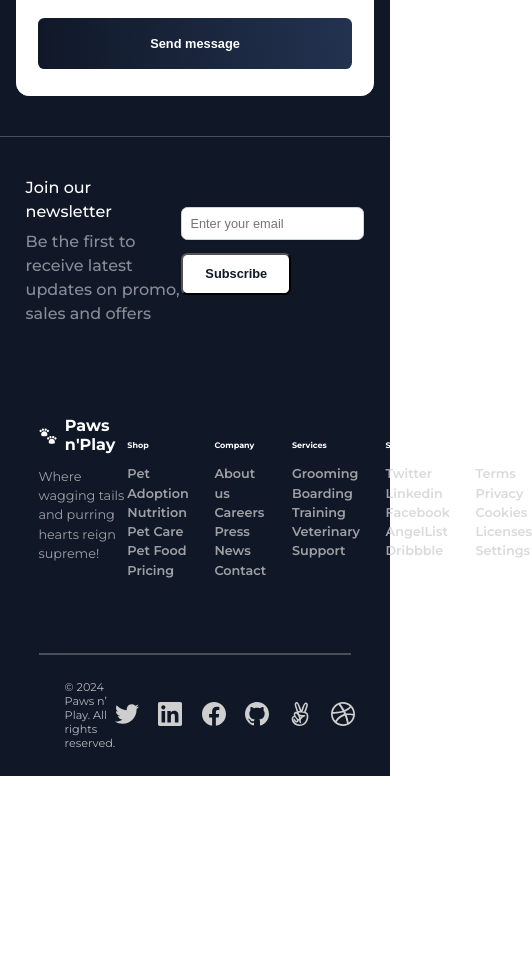
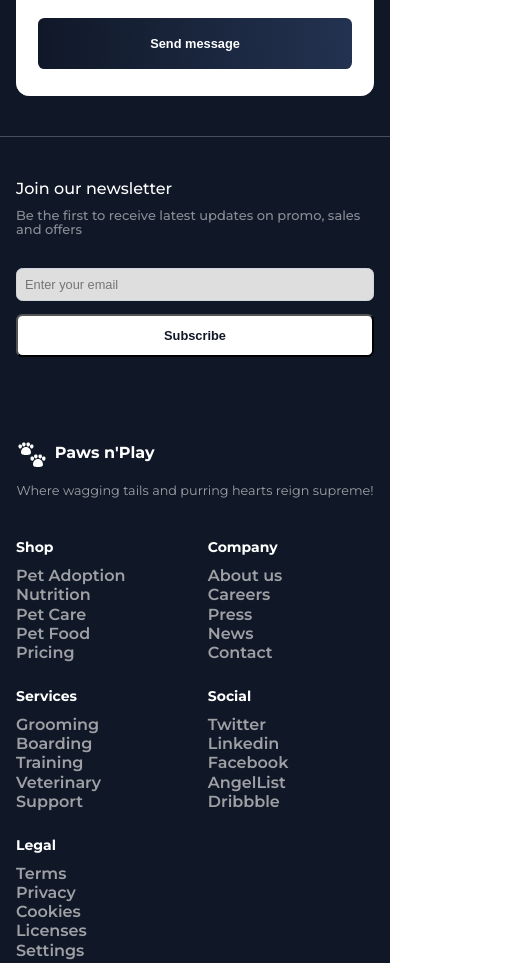
Before and after one commit to gustavoraulinodsilva/desafio2-implementacao-de-blog, a website with bundled scripts: page index.html in a window 390 px wide. Shown: the part 6020-6983 px from the top of the page, 532 px wide, since content can reach past the window. Before the commit the page ends 6796 px from the top, so only its background shows below. Built offline with nearby package versions, Linux system fonts and the light colour scheme.

Commit message:
Finalizado a versão mobile do footer

```diff
--- a/src/css/style.css
+++ b/src/css/style.css
@@ -1783,7 +1783,7 @@ body{
 
 .footer .footer-top .send-newsletter{
     width: 100%;
-    max-width: 480px;
+    max-width: 500px;
 }
 
 .footer .footer-top .send-newsletter .form .row{
@@ -1801,7 +1801,7 @@ body{
 .footer .footer-top .send-newsletter .form .row .col input{
     padding: 1rem;
     border: 1px solid #D0D5DD;
-    background-color: #FFFFFF;
+    background-color: #DEDEDE;
     box-shadow: 0px 1px 2px 0px #1018280D;
     border-radius: 0.8rem;
     font-size: 1.6rem;
@@ -1814,7 +1814,7 @@ body{
     padding: 1.2rem 2rem;
     border-radius: 0.8rem;
     transition: all 0.3s;
-    width: 60%;
+    width: 70%;
     font-weight: 600;
     font-size: 1.6rem;
     line-height: 2.4rem;
@@ -1907,9 +1907,11 @@ hr{
 }
 
 .footer-bottom .copyright p {
-    color: #EAECF0;
+    color: #CECECE;
     opacity: 0.75;
-    font-size: 1.4rem;
+    font-size: 1.6rem;
+    font-weight: 400;
+    line-height: 2.4rem;
 }
 
 .footer-bottom .social-media {
@@ -1920,4 +1922,68 @@ hr{
 .footer-bottom .social-media a:hover svg path {
     fill: #FFFFFF;
 }
+
+@media(max-width: 901px){
+    .footer .footer-top{
+        flex-direction: column;
+        padding: 5rem 2rem;
+        gap: 4rem;
+    }
+
+    .footer .footer-top .texts p{
+        font-size: 1.625rem;
+        line-height: 110%;
+    }
+
+    .footer .footer-top .send-newsletter{
+        max-width: unset;
+    }
+
+    .footer .footer-top .send-newsletter .form .row{
+        flex-direction: column;
+    }
+
+    .footer .footer-top .send-newsletter .form .row .col .btn-newsletter-submit{
+        width: 100%;
+    }
+
+    .footer .footer-middle{
+        flex-direction: column;
+        align-items: unset;
+        justify-content: unset;
+        padding: 5rem 2rem;
+    }
+
+    .footer .footer-middle .links-grid {
+        grid-template-columns: repeat(2, 1fr);
+        margin: 0;
+    }
+
+
+    .footer .footer-middle .links-grid .link-item p {
+        font-size: 1.75rem;
+    }
+
+    .footer .footer-middle .links-grid .link-item ul li a {
+        font-size: 2rem;
+    }
+
+    .footer-bottom {
+        max-width: unset;
+        width: 100%;
+        padding: 2rem;
+        flex-direction: column;
+        justify-content: unset;
+        gap: 1.25rem;
+    }
+
+    .footer-bottom .copyright p{
+        width: 100%;
+    }
+
+    hr{
+        max-width: 90%;
+    }
+}
+
 /* FOOTER SECTION */
```
